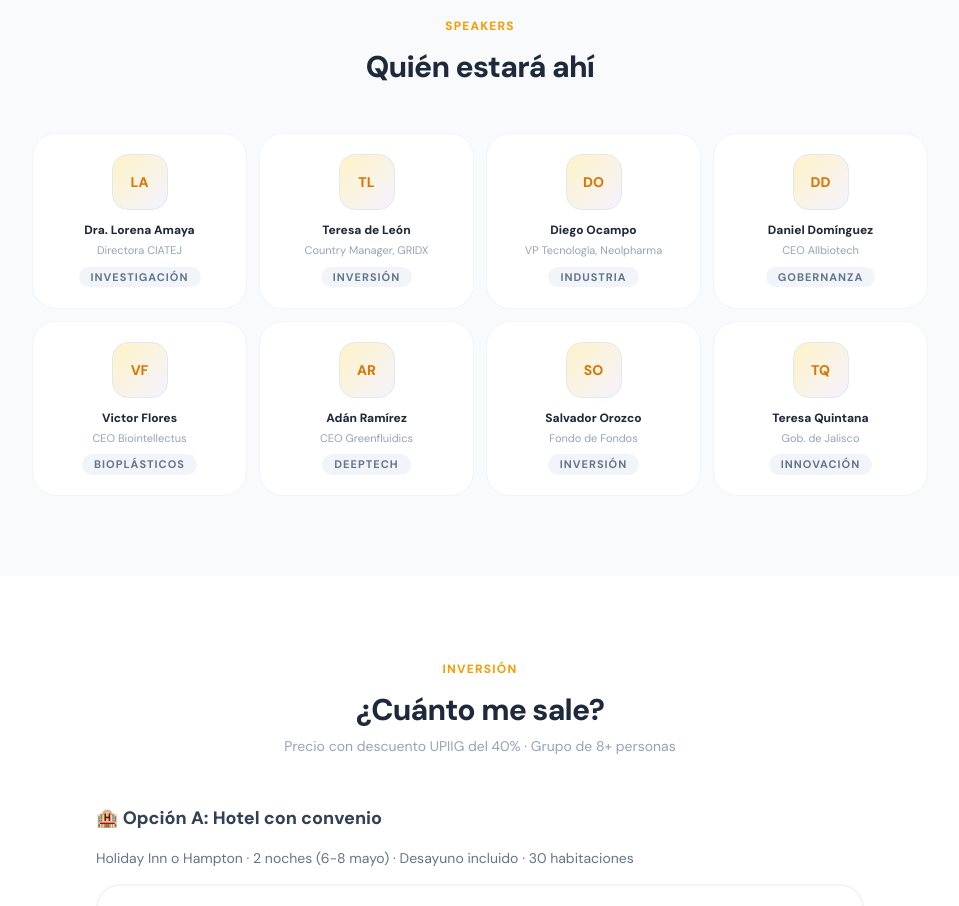
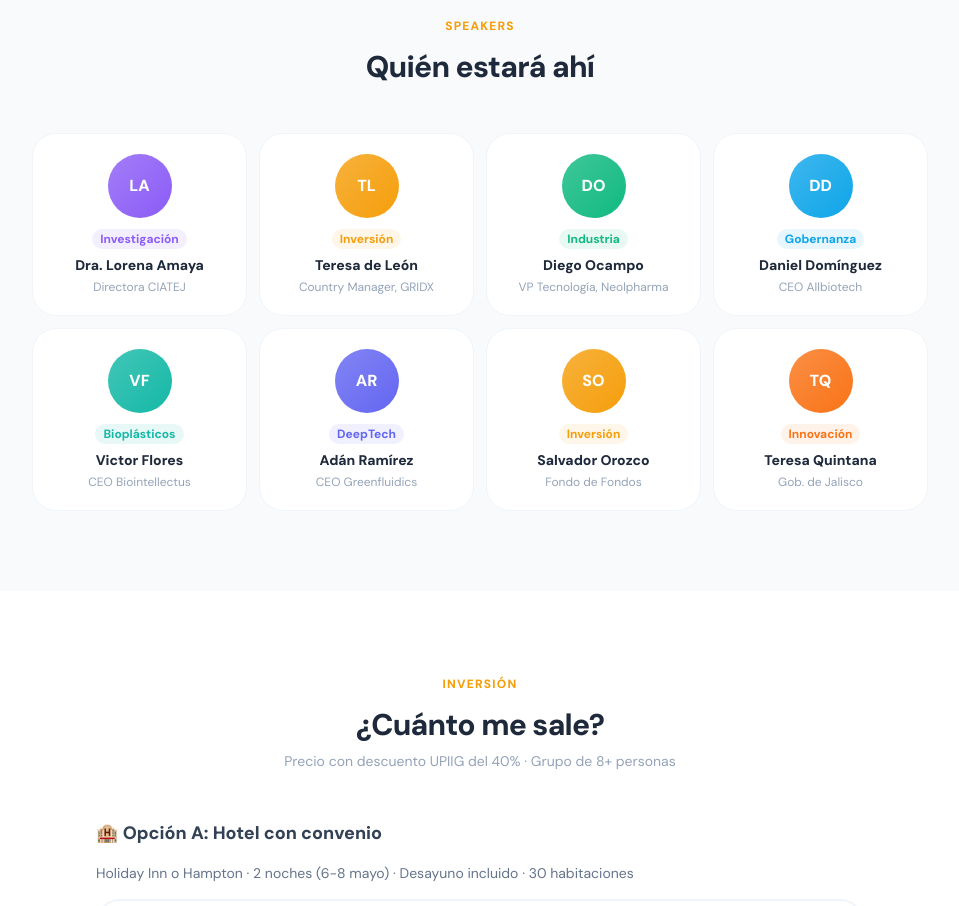
Before and after one commit to AlexJarry97/biogenesis-upiig, a Next.js app: page / in a window 1280 px wide. Shown: the part 2400-3306 px from the top of the page, without its empty margins (160-1119 px from the left). Built offline with nearby package versions, Linux system fonts and the light colour scheme.

Commit message:
feat: redesign speaker cards with color-coded avatar and tag badge

```diff
--- a/app/page.js
+++ b/app/page.js
@@ -193,16 +193,23 @@ export default function Home() {
             <h2 className="font-extrabold text-3xl text-slate-800 mt-3 tracking-tight">Quién estará ahí</h2>
           </div>
           <div className="grid grid-cols-2 md:grid-cols-4 gap-3">
-            {SPEAKERS.map((s, idx) => (
-              <div key={idx} className="bg-white hover:bg-amber-50 rounded-3xl p-5 border border-slate-100 hover:border-amber-200 transition-all duration-300 text-center hover:-translate-y-1">
-                <div className="w-14 h-14 rounded-2xl bg-gradient-to-br from-amber-100 to-violet-50 border border-slate-200 flex items-center justify-center mx-auto mb-3">
-                  <span className="font-extrabold text-amber-600 text-sm">{s.i}</span>
+            {SPEAKERS.map((s, idx) => {
+              const c = TAG_COLORS[s.tag] || "#94a3b8";
+              return (
+                <div key={idx} className="bg-white hover:bg-amber-50 rounded-3xl p-5 border border-slate-100 hover:border-amber-200 transition-all duration-300 text-center hover:-translate-y-1 hover:shadow-lg">
+                  <div className="w-16 h-16 rounded-full mx-auto mb-2 flex items-center justify-center font-extrabold text-white text-base"
+                    style={{ background: `linear-gradient(135deg, ${c}cc, ${c})` }}>
+                    {s.i}
+                  </div>
+                  <span className="inline-block rounded-full px-2 py-0.5 mb-2 text-xs font-bold"
+                    style={{ background: `${c}18`, color: c }}>
+                    {s.tag}
+                  </span>
+                  <div className="font-extrabold text-sm text-slate-800 leading-tight mb-1">{s.name}</div>
+                  <div className="text-slate-400 text-xs leading-snug">{s.role}</div>
                 </div>
-                <div className="font-extrabold text-xs text-slate-800 mb-1">{s.name}</div>
-                <div className="text-slate-400" style={{ fontSize: 11 }}>{s.role}</div>
-                <span className="inline-block bg-slate-100 rounded-full px-3 py-0.5 mt-2" style={{ fontSize: 11, fontWeight: 700, textTransform: "uppercase", letterSpacing: 1, color: "#64748b" }}>{s.tag}</span>
-              </div>
-            ))}
+              );
+            })}
           </div>
         </div>
       </section>
```
